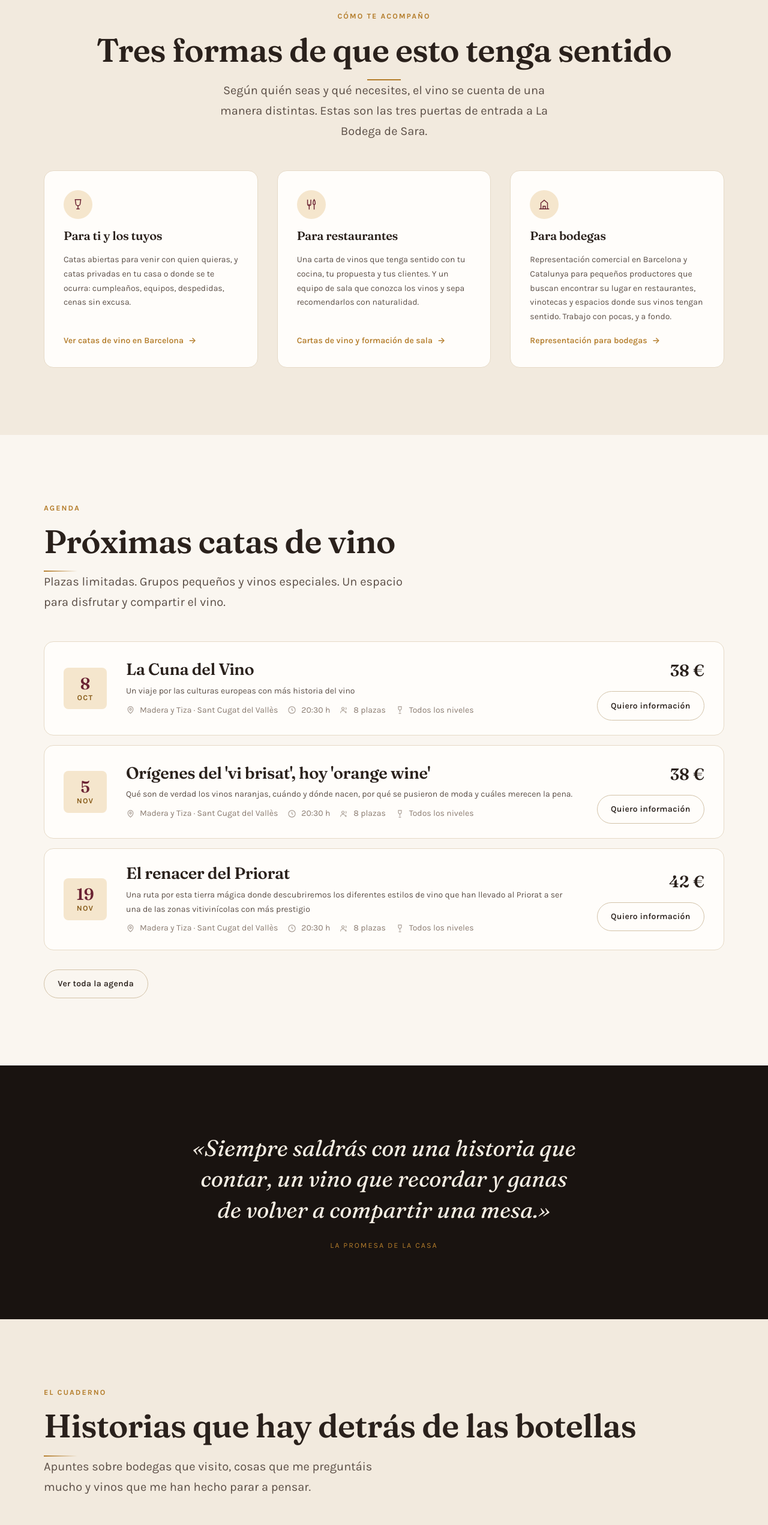
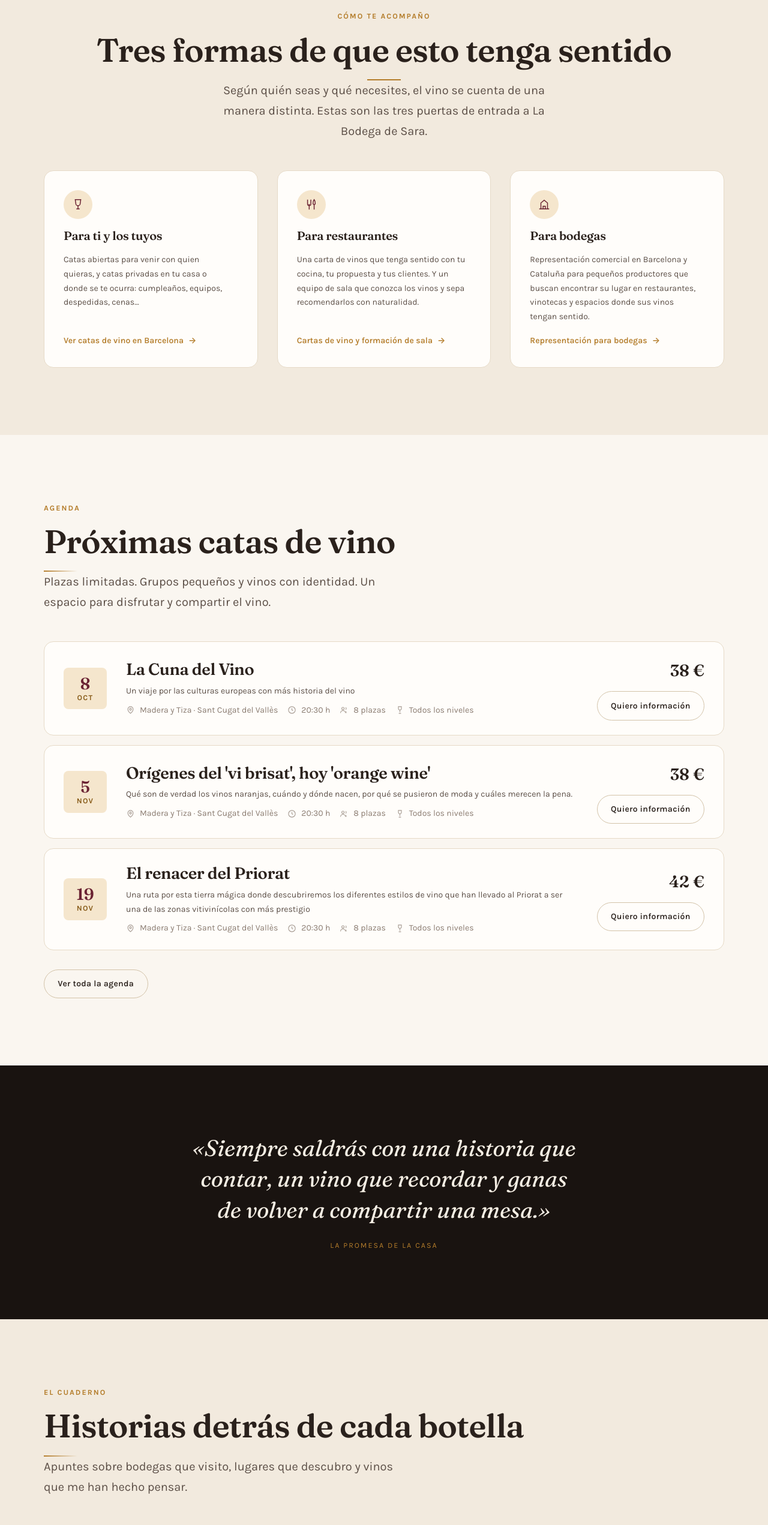
Before and after one commit to asolache/labodegadesara, a website with bundled scripts: page index.html in a window 1280 px wide. Shown: the part 1960-4502 px from the top of the page at 60% size. Built offline with nearby package versions, Linux system fonts and the light colour scheme; no server answers.

Commit message:
Fix grammatical errors and improve phrasing in HTML

```diff
--- a/index.html
+++ b/index.html
@@ -376,7 +376,7 @@
         <span class="epigrafe">Cómo te acompaño</span>
         <h2 class="filete">Tres formas de que esto tenga sentido</h2>
         <p class="entradilla">
-          Según quién seas y qué necesites, el vino se cuenta de una manera distintas. Estas son las tres puertas de entrada a La Bodega de Sara.        </p>
+          Según quién seas y qué necesites, el vino se cuenta de una manera distinta. Estas son las tres puertas de entrada a La Bodega de Sara.        </p>
       </div>
 
       <div class="rejilla rejilla--3" data-animar>
@@ -391,7 +391,7 @@
           </div>
           <h3>Para ti y los tuyos</h3>
           <p>
-            Catas abiertas para venir con quien quieras, y catas privadas en tu casa o donde se te ocurra: cumpleaños, equipos, despedidas, cenas sin excusa.          </p>
+            Catas abiertas para venir con quien quieras, y catas privadas en tu casa o donde se te ocurra: cumpleaños, equipos, despedidas, cenas...          </p>
           <a class="via__enlace" href="/catas/">Ver catas de vino en Barcelona</a>
         </article>
 
@@ -420,7 +420,7 @@
           </div>
           <h3>Para bodegas</h3>
           <p>
-          Representación comercial en Barcelona y Catalunya para pequeños productores que buscan encontrar su lugar en restaurantes, vinotecas y espacios donde sus vinos tengan sentido. Trabajo con pocas, y a fondo.
+          Representación comercial en Barcelona y Cataluña para pequeños productores que buscan encontrar su lugar en restaurantes, vinotecas y espacios donde sus vinos tengan sentido.
           </p>
           <a class="via__enlace" href="/bodegas/">Representación para bodegas</a>
         </article>
@@ -438,7 +438,7 @@
         <span class="epigrafe">Agenda</span>
         <h2 class="filete">Próximas catas de vino</h2>
         <p class="entradilla">
-          Plazas limitadas. Grupos pequeños y vinos especiales. Un espacio para disfrutar y compartir el vino.
+          Plazas limitadas. Grupos pequeños y vinos con identidad. Un espacio para disfrutar y compartir el vino.
         </p>
       </div>
 
@@ -536,10 +536,10 @@
     <div class="contenedor">
       <div class="cabecera-seccion" data-animar>
         <span class="epigrafe">El cuaderno</span>
-        <h2 class="filete">Historias que hay detrás de las botellas</h2>
+        <h2 class="filete">Historias detrás de cada botella</h2>
         <p class="entradilla">
-          Apuntes sobre bodegas que visito, cosas que me preguntáis mucho y vinos
-          que me han hecho parar a pensar.
+          Apuntes sobre bodegas que visito, lugares que descubro y vinos
+          que me han hecho pensar.
         </p>
       </div>
 
@@ -607,8 +607,7 @@
         <span class="epigrafe">¿Hablamos?</span>
         <h2>Cuéntame qué tienes en la cabeza</h2>
         <p>
-          Una cena con amigos, la carta de tu restaurante, una bodega que necesita
-          representación. Escríbeme y lo hablamos sin compromiso.
+          Una cena con amigos, cambiar la carta de tu restaurante o quizás tus vinos necesitan una historia para salir al mercado. Escríbeme y lo hablamos sin compromiso.
         </p>
         <div class="grupo-botones">
           <a class="boton boton--oro" href="/contacto/">Escríbeme</a>
```
